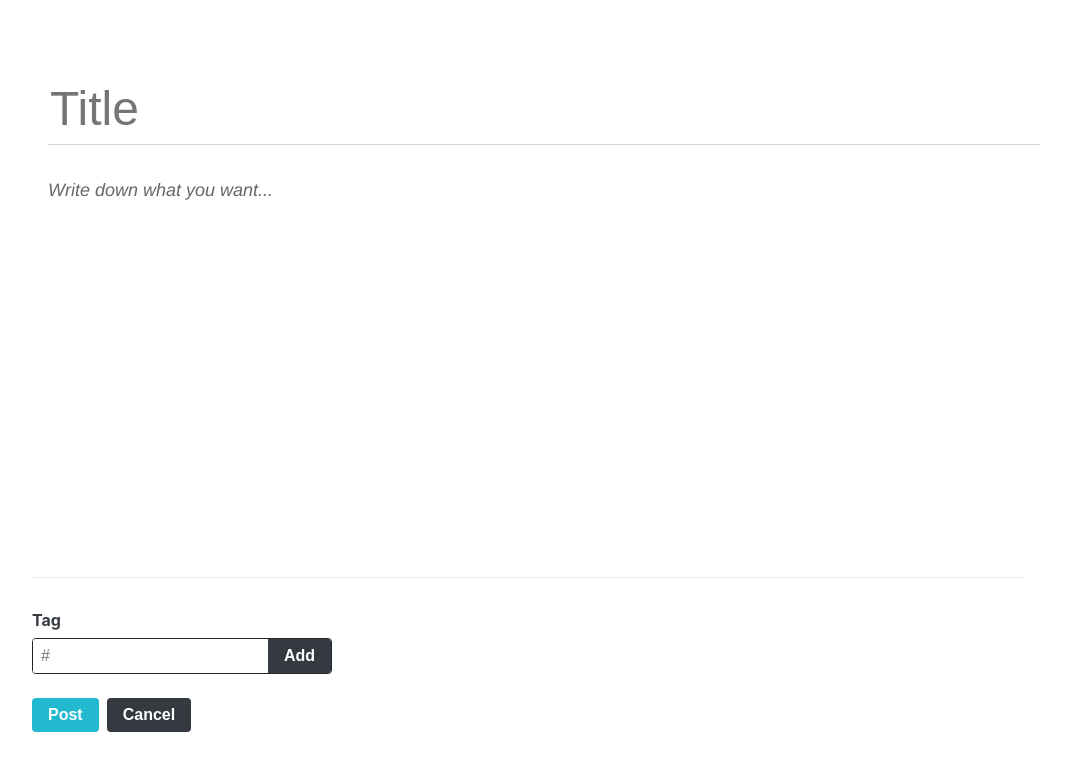
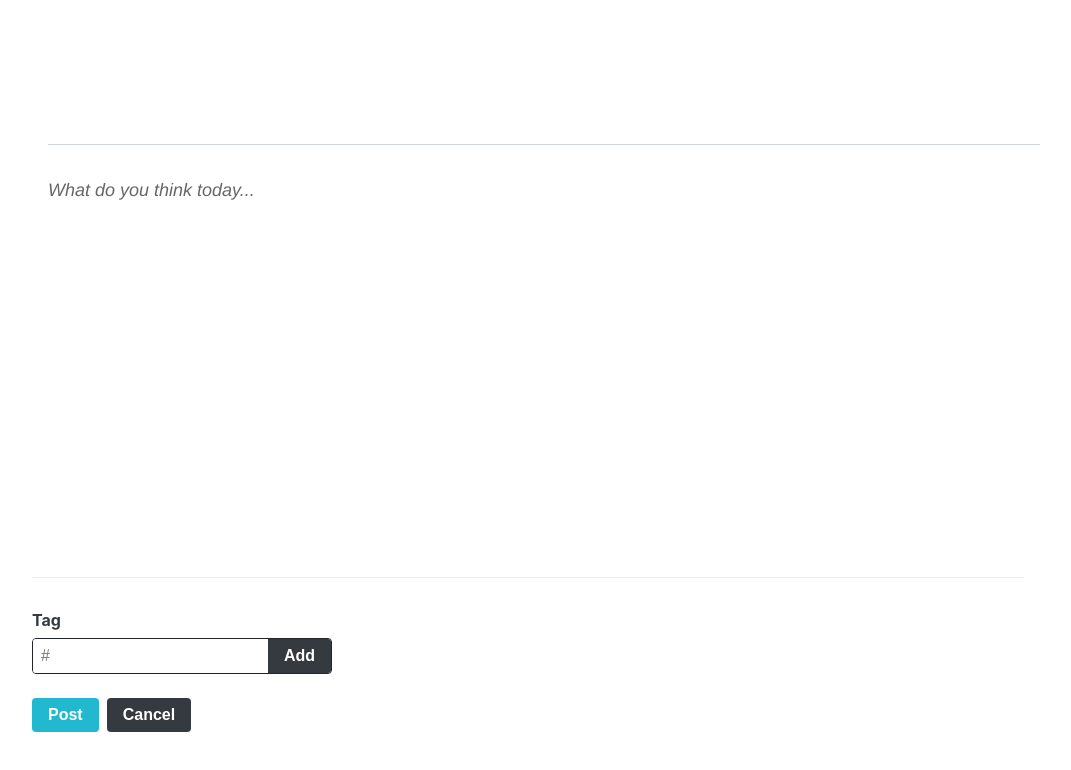
Before and after one commit to developerjulie93/Blog.me-Project, a React (Create React App) app in the folder blog-frontend/: page /write in a window 1280 px wide. Shown: the top 770 px of the page, without its empty margins (112-1183 px from the left). Built offline with nearby package versions, Linux system fonts and the light colour scheme; the HTML template or start-up script is replaced by a standard one.

Commit message:
Add files via upload

```diff
--- a/blog-frontend/src/components/write/Editor.js
+++ b/blog-frontend/src/components/write/Editor.js
@@ -29,14 +29,14 @@ const QuillWrapper = styled.div`
         left: 0px;
     }
 `;
-const Editor=()=>{
+const Editor=({title, body, onChangeField})=>{
     const quillElement =  useRef(null);
     const quillInstance = useRef(null);
 
     useEffect(()=>{
         quillInstance.current = new Quill(quillElement.current, {
             theme: 'bubble',
-            placeholder: 'Write down what you want...',
+            placeholder: 'What do you think today...',
             modules: {
                 toolbar: [
                     [{header: '1'}, {header: '2'}],
@@ -46,10 +46,29 @@ const Editor=()=>{
                 ],
             },
         });
-    }, []);
+
+        //quill에 text-change 이벤트 핸들러 등록
+        //http://quilljs.com/docs/api/#events
+
+        const quill = quillInstance.current;
+        quill.on('text-change', (delta, oldDelta, source) => {
+            if(source === 'user'){
+                onChangeField({key: 'body', value: quill.root.innerHTML});
+            }
+        });
+    }, [onChangeField]);
+
+    const onChangeTitle = e => {
+        onChangeField({key: 'title', value: e.target.value});
+    };
+
     return(
         <EditorBlock>
-            <TitleInput placeholder='Title'></TitleInput>
+            <TitleInput
+                placeholder='Title'
+                onChange = {onChangeTitle}
+                value = {title}
+                ></TitleInput>
             <QuillWrapper>
                 <div ref={quillElement}></div>
             </QuillWrapper>
--- /dev/null
+++ b/blog-frontend/src/containers/write/EditorContainer.js
@@ -0,0 +1,28 @@
+import { useDispatch, useSelector } from "react-redux";
+import { changeField, initialize } from "../../modules/write";
+import React, { useCallback, useEffect } from "react";
+import Editor from "../../components/write/Editor";
+
+const EditorContainer = () => {
+    const dispatch = useDispatch();
+    const {title, body} = useSelector(({write}) => ({
+        title: write.title,
+        body: write.body,
+    }));
+    const onChangeField = useCallback(payload => dispatch(changeField(payload)), [
+        dispatch,
+    ]);
+
+    //When unmount, initialize
+    useEffect(() => {
+        return() => {
+            dispatch(initialize());
+        };
+    }, [dispatch]);
+
+    return(
+        <Editor onChangeField={onChangeField} title={title} body={body}></Editor>
+    );
+};
+
+export default EditorContainer;
--- a/blog-frontend/src/modules/index.js
+++ b/blog-frontend/src/modules/index.js
@@ -4,11 +4,13 @@ import auth,{authSaga} from './auth';
 import loading from './loading';
 import {all} from 'redux-saga/effects';
 import user,{userSaga } from './user';
+import write from './write';
 
 const rootReducer = combineReducers({
     auth,
     loading,
     user,
+    write,
 });
 
 export function* rootSaga(){
--- /dev/null
+++ b/blog-frontend/src/modules/write.js
@@ -0,0 +1,30 @@
+import { createAction, handleActions} from "redux-actions";
+
+const INITIALIZE = 'write/INITIALIZE';
+const CHANGE_FIELD = 'write/CHANGE_FIELD';
+
+
+export const initialize = createAction(INITIALIZE);
+export const changeField = createAction(CHANGE_FIELD, ({key, value})=>({
+    key,
+    value,
+}));
+
+const initialState = {
+    title: ' ',
+    body: ' ',
+    tags: [],
+};
+
+const write = handleActions(
+    {
+        [INITIALIZE]: state => initialState,
+        [CHANGE_FIELD]: (state, {payload: {key, value}}) => ({
+            ...state,
+            [key]: value,
+        }),
+    },
+    initialState,
+);
+
+export default write;
--- a/blog-frontend/src/pages/WritePage.js
+++ b/blog-frontend/src/pages/WritePage.js
@@ -1,13 +1,13 @@
 import React from 'react';
 import Responsive from '../components/common/Responsive';
-import Editor from '../components/write/Editor';
 import Tagbox from '../components/write/Tagbox';
 import WriteActionButtons from '../components/write/WriteActionButtons';
+import EditorContainer from '../containers/write/EditorContainer';
 
 const WritePage=()=>{
     return (
         <Responsive>
-            <Editor></Editor>
+            <EditorContainer></EditorContainer>
             <Tagbox></Tagbox>
             <WriteActionButtons></WriteActionButtons>
         </Responsive>
```
